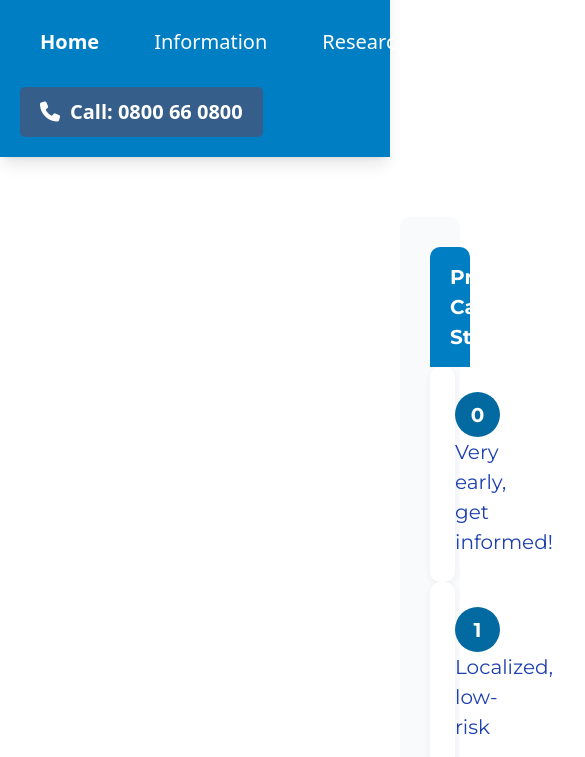
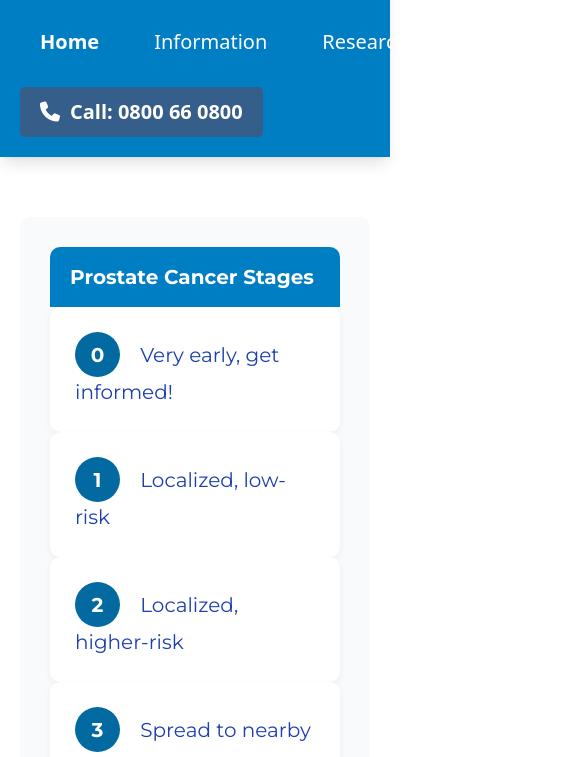
Before and after one commit to Soulstrikes/menshealthnz, a website: page index.html in a window 390 px wide. Shown: the part 83-840 px from the top of the page, 585 px wide, since content can reach past the window. Drawn offline with Linux system fonts and the light colour scheme.

Commit message:
Update site content

```diff
--- a/style/style.css
+++ b/style/style.css
@@ -15,9 +15,8 @@ main {
 }
 
 .main-with-sidebar {
-  padding-left: 20em; /* space for fixed sidebar */
+  padding-left: 24rem; /* match fixed-sidebar width + gap */
 }
-
 
 /* ==============================
    Custom Colors
@@ -322,6 +321,11 @@ main {
     text-align: left;
   }
 
+  .main-with-sidebar {
+    padding-left: 1rem;
+    padding-right: 1rem;
+  }
+
   .grid { grid-template-columns: 1fr; }
 }
 
```
